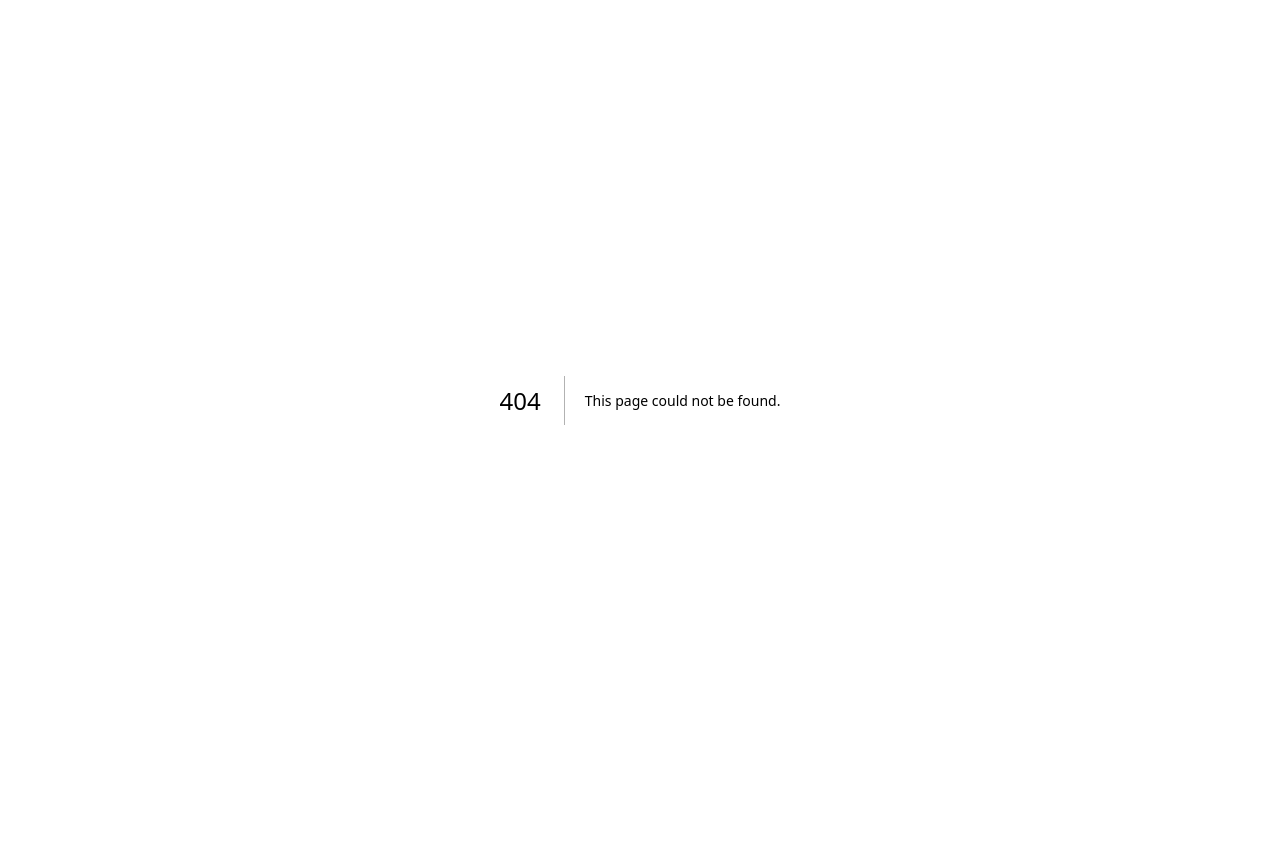
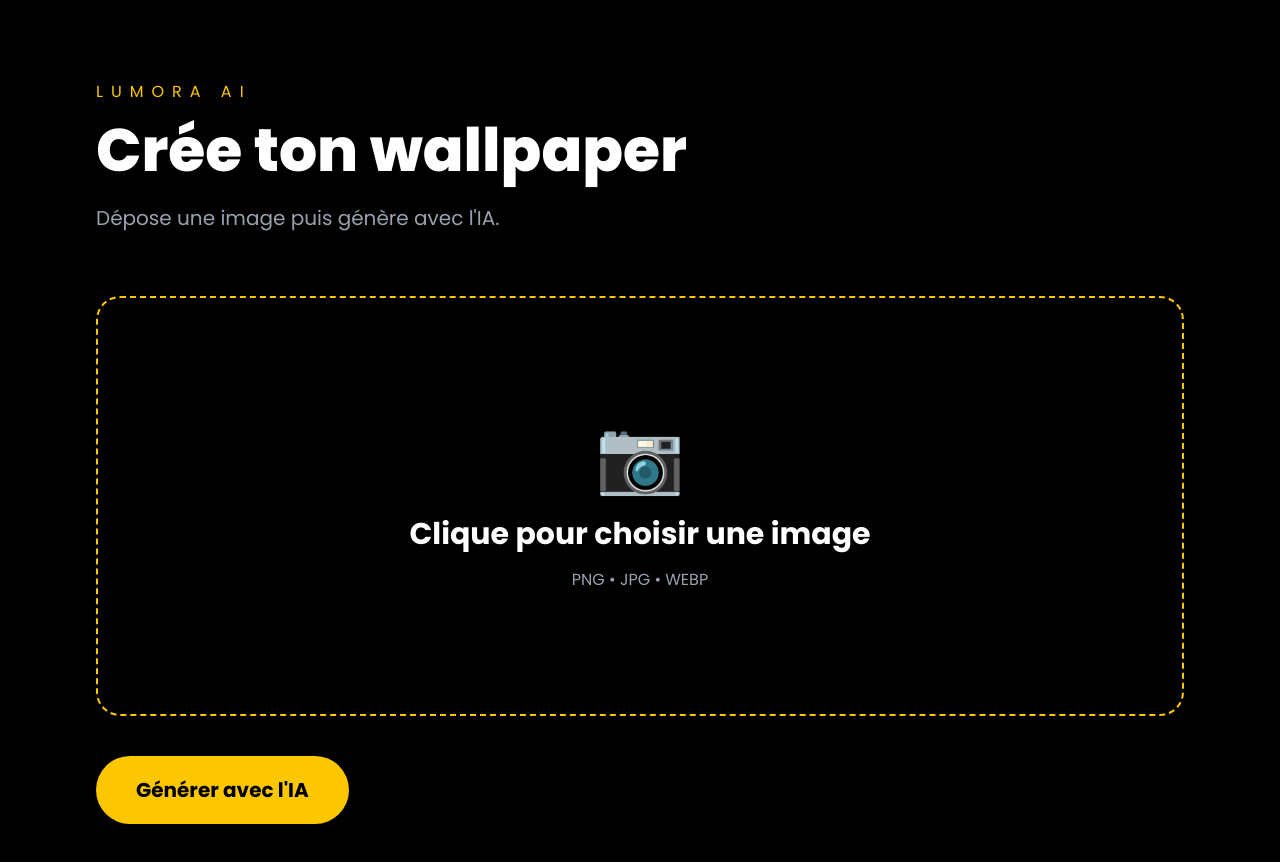
Before and after one commit to LUMORA-77/lumora, a Next.js app: page /creer in a window 1280 px wide. Before the commit this address had no page. Shown: the top 862 px of the page. Before the commit the page ends 800 px from the top, so only its background shows below. Built offline with nearby package versions, Linux system fonts and the light colour scheme.

Commit message:
Ajout API OpenAI et page de creation

```diff
--- a/package.json
+++ b/package.json
@@ -12,6 +12,7 @@
     "@supabase/supabase-js": "^2.110.9",
     "framer-motion": "^12.42.2",
     "next": "16.2.12",
+    "openai": "^6.49.0",
     "react": "19.2.4",
     "react-dom": "19.2.4"
   },
--- /dev/null
+++ b/src/app/api/generate/route.ts
@@ -0,0 +1,30 @@
+import OpenAI from "openai";
+import { NextResponse } from "next/server";
+
+const client = new OpenAI({
+  apiKey: process.env.OPENAI_API_KEY,
+});
+
+export async function POST() {
+  try {
+    const response = await client.responses.create({
+      model: "gpt-4.1-mini",
+      input: "Dis simplement : LUMORA fonctionne !",
+    });
+
+    return NextResponse.json({
+      success: true,
+      result: response.output_text,
+    });
+  } catch (error) {
+    console.error(error);
+
+    return NextResponse.json(
+      {
+        success: false,
+        error: "Erreur OpenAI",
+      },
+      { status: 500 }
+    );
+  }
+}
--- /dev/null
+++ b/src/app/creer/page.tsx
@@ -0,0 +1,118 @@
+"use client";
+
+import { useRef, useState } from "react";
+import Image from "next/image";
+
+export default function Creer() {
+  const inputRef = useRef<HTMLInputElement>(null);
+
+  const [image, setImage] = useState<string | null>(null);
+  const [loading, setLoading] = useState(false);
+  const [result, setResult] = useState("");
+
+  function handleFile(file: File) {
+    const url = URL.createObjectURL(file);
+    setImage(url);
+  }
+
+  async function generate() {
+    setLoading(true);
+
+    try {
+      const res = await fetch("/api/generate", {
+        method: "POST",
+      });
+
+      const data = await res.json();
+
+      if (data.success) {
+        setResult(data.result);
+      } else {
+        setResult("Erreur lors de la génération.");
+      }
+    } catch {
+      setResult("Erreur serveur.");
+    }
+
+    setLoading(false);
+  }
+
+  return (
+    <main className="min-h-screen bg-black text-white">
+      <div className="max-w-6xl mx-auto px-8 py-20">
+
+        <p className="uppercase tracking-[0.5em] text-yellow-400">
+          LUMORA AI
+        </p>
+
+        <h1 className="text-6xl font-black mt-4">
+          Crée ton wallpaper
+        </h1>
+
+        <p className="text-gray-400 text-xl mt-6">
+          Dépose une image puis génère avec l'IA.
+        </p>
+
+        <div
+          onClick={() => inputRef.current?.click()}
+          className="mt-16 border-2 border-dashed border-yellow-400 rounded-3xl h-[420px] flex items-center justify-center cursor-pointer hover:bg-white/5 transition overflow-hidden"
+        >
+          {!image ? (
+            <div className="text-center">
+              <p className="text-7xl">📷</p>
+
+              <h2 className="text-3xl font-bold mt-6">
+                Clique pour choisir une image
+              </h2>
+
+              <p className="text-gray-400 mt-4">
+                PNG • JPG • WEBP
+              </p>
+            </div>
+          ) : (
+            <div className="relative w-full h-full">
+              <Image
+                src={image}
+                alt="Preview"
+                fill
+                className="object-contain"
+              />
+            </div>
+          )}
+        </div>
+
+        <input
+          ref={inputRef}
+          type="file"
+          accept="image/*"
+          hidden
+          onChange={(e) => {
+            if (!e.target.files?.length) return;
+            handleFile(e.target.files[0]);
+          }}
+        />
+
+        <button
+          onClick={generate}
+          disabled={loading}
+          className="mt-10 bg-yellow-400 text-black px-10 py-5 rounded-full text-xl font-bold hover:scale-105 transition disabled:opacity-50"
+        >
+          {loading ? "Génération..." : "Générer avec l'IA"}
+        </button>
+
+        {result && (
+          <div className="mt-10 p-6 rounded-2xl bg-zinc-900 border border-yellow-400">
+            <h3 className="text-2xl font-bold mb-4">
+              Réponse de l'IA
+            </h3>
+
+            <p className="text-lg">
+              {result}
+            </p>
+          </div>
+        )}
+
+      </div>
+    </main>
+  );
+}
--- a/src/creer/page.tsx
+++ /dev/null
@@ -1,62 +0,0 @@
-export default function Creer() {
-  return (
-    <main className="min-h-screen bg-black text-white flex items-center justify-center px-8">
-
-      <div className="max-w-3xl w-full bg-[#111] border border-white/10 rounded-3xl p-12">
-
-        <p className="uppercase tracking-[0.4em] text-yellow-400 mb-4 text-center">
-          IA GENERATOR
-        </p>
-
-        <h1 className="text-5xl font-black text-center">
-          Crée ton wallpaper
-        </h1>
-
-        <p className="text-gray-400 text-center mt-6">
-          Importe une photo et transforme-la en wallpaper premium grâce à l'IA.
-        </p>
-
-        <div className="mt-12">
-
-          <label className="block mb-3 font-bold">
-            Choisis une image
-          </label>
-
-          <input
-            type="file"
-            className="w-full border border-white/20 rounded-xl p-4 bg-black"
-          />
-
-        </div>
-
-        <div className="mt-8">
-
-          <label className="block mb-3 font-bold">
-            Style
-          </label>
-
-          <select className="w-full bg-black border border-white/20 rounded-xl p-4">
-
-            <option>Cyberpunk</option>
-
-            <option>Anime</option>
-
-            <option>Luxury</option>
-
-            <option>Minimaliste</option>
-
-            <option>Réaliste</option>
-
-          </select>
-
-        </div>
-
-        <button className="w-full mt-10 bg-yellow-400 text-black py-5 rounded-full text-xl font-bold hover:bg-yellow-300 transition">
-          Générer mon wallpaper
-        </button>
-
-      </div>
-
-    </main>
-  );
-}
```
Also changed, not shown: 1 other file (tests, documents, lock files or other folders).
